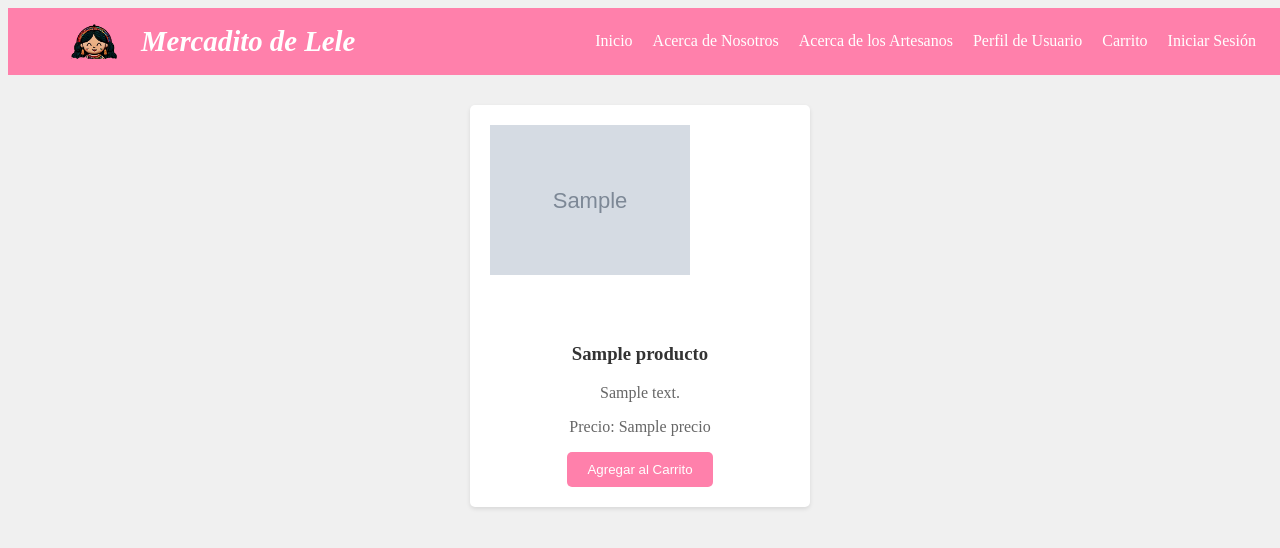
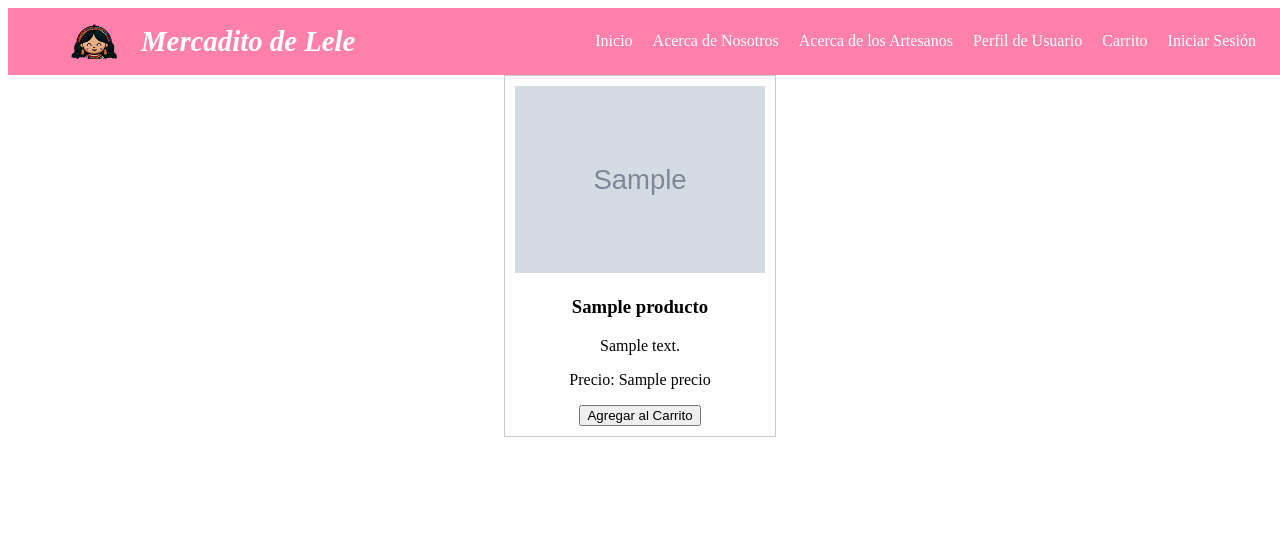
Before and after one commit to TYisusK/mercado, a Node server app: template Views/prods/inicio.ejs in a window 1280 px wide. Shown: the top 548 px of the page. Run offline with Node 20, Linux system fonts and the light colour scheme; the template is opened without the code that fills it: most values are stand-ins (such as "Sample title", 1, 10 or a date in 2020); grey boxes marked "Sample" are stand-in pictures.

Commit message:
first commit

```diff
--- a/Routes/userRoutes.js
+++ b/Routes/userRoutes.js
@@ -29,7 +29,7 @@
 ruta.get("/editarUsuario/:id", async (req, res) => {
   var user = await buscarporID(req.params.id);
   if (user) {
-    res.render("usuarios/modificar", { user });
+    res.render("Views/usuarios/modificar", { user });
   } else {
     res.status(404).send("Usuario no encontrado.");
   }
--- a/Views/prods/inicio.ejs
+++ b/Views/prods/inicio.ejs
@@ -4,7 +4,6 @@
   <title>Página de Inicio</title>
   <link rel="stylesheet" href="/Web/css/inicio.css">
 </head>
-
 <body>
   <%- include("../templates/encabezado") %>
 
--- a/Web/css/inicio.css
+++ b/Web/css/inicio.css
@@ -1,86 +1,18 @@
-/* Estilos para el carrusel */
-.carousel {
-  margin-top: 20px;
-  overflow: hidden;
-  position: relative;
-  padding: 20px 0; /* Espaciado superior e inferior para el carrusel */
-}
-
-.owl-carousel {
-  display: flex;
-  transition: transform 0.3s ease;
-  width: 700%; /* Ajusta el ancho del carrusel para mostrar 7 elementos a la vez */
-  max-height: 400px; /* Ajusta la altura del carrusel a tu preferencia */
-  background-color: #fff; /* Fondo blanco para los elementos del carrusel */
-  border-radius: 5px; /* Borde redondeado para el carrusel */
-}
-
-.owl-carousel .item {
-  flex: 14.28%; /* Divide el ancho en 7 partes iguales para mostrar 7 elementos a la vez */
-  padding: 10px;
-}
-
-/* Estilos para las cartas de productos */
+/* Estilos para centrar las tarjetas y ajustar el tamaño de las imágenes */
 .products {
   display: flex;
   flex-wrap: wrap;
-  justify-content: space-around;
-  margin-top: 20px;
+  justify-content: center;
+  gap: 20px;
 }
 
 .product-card {
-  width: 300px;
-  margin: 10px;
-  background-color: #fff;
-  box-shadow: 0 2px 4px rgba(0, 0, 0, 0.1);
-  border-radius: 5px;
-  padding: 20px;
+  width: 250px; /* Ancho fijo para todas las tarjetas */
+  border: 1px solid #ccc;
+  padding: 10px;
   text-align: center;
-  transition: transform 0.2s ease;
 }
 
-.product-card:hover {
-  transform: scale(1.05);
+.product-card img {
+  max-width: 100%; /* Ajustar el tamaño máximo de la imagen */
 }
-
-product-card img {
-  max-width: 100%;
-  height: auto;
-  border-radius: 5px;
-}
-
-/* Colores principales */
-body {
-  background-color: #f0f0f0; /* Fondo gris claro */
-}
-
-/* Estilos de texto */
-h3 {
-  color: #333; /* Texto negro para los títulos */
-}
-
-p {
-  color: #666; /* Texto gris para la descripción y precio */
-}
-
-button {
-  background-color: #FF80AB; /* Fondo rosa fuerte para el botón de "Agregar al Carrito" */
-  color: #fff; /* Texto blanco para el botón */
-  border: none;
-  padding: 10px 20px;
-  border-radius: 5px;
-  cursor: pointer;
-}
-
-button:hover {
-  background-color: #E35482; /* Color de fondo más oscuro al pasar el mouse */
-}
-.product-image {
-  width: 200px; /* Ancho deseado */
-  height: 200px; /* Altura deseada */
-  overflow: hidden; /* Cortar imágenes que no encajen en el contenedor */
-}
-.product-image img {
-  width: 100%; /* Para que la imagen llene el contenedor */
-  height: auto; /* Mantener la proporción original de la imagen */
-}
--- a/package.json
+++ b/package.json
@@ -3,13 +3,13 @@
   "version": "1.0.0",
   "main": "index.js",
   "scripts": {
-    "test": "echo \"Error: no test specified\" && exit 1"
-  },
+    "start": "node index",
+    "test": "nodemon index"  },
   "keywords": [],
   "author": "",
   "license": "ISC",
   "dependencies": {
-    "cookie-session": "^2.0.0",
+
     "cors": "^2.8.5",
     "dotenv": "^16.3.1",
     "ejs": "^3.1.9",
```
Also changed, not shown: Web/images/169855135211945887.png (deleted), Web/images/16985978342463179875.jpg (deleted), Web/images/169859789762145887.png (deleted), Web/images/16985980033083179875.jpg (deleted), Web/images/16986035991793179875.jpg (deleted), Web/images/169913537823245887.png (deleted), Web/images/169914873031845887.png (deleted), 1 other file.
